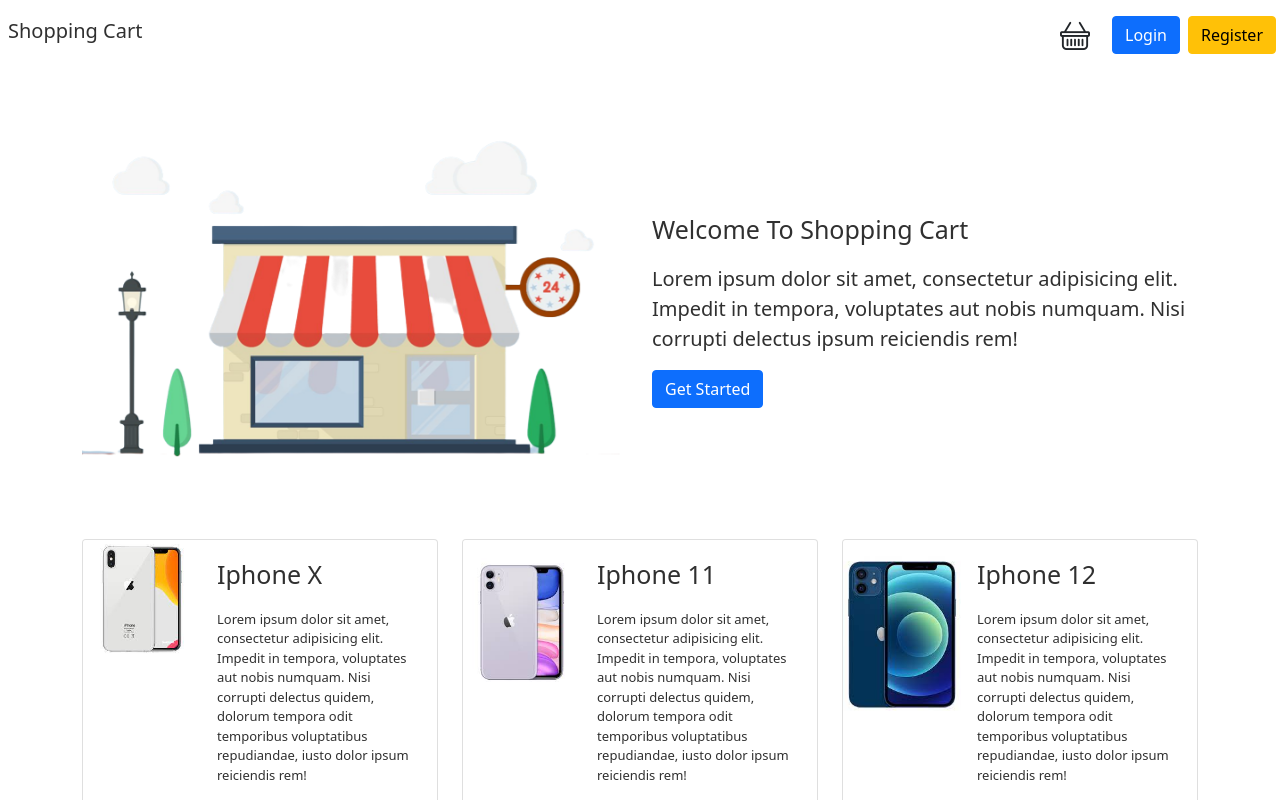
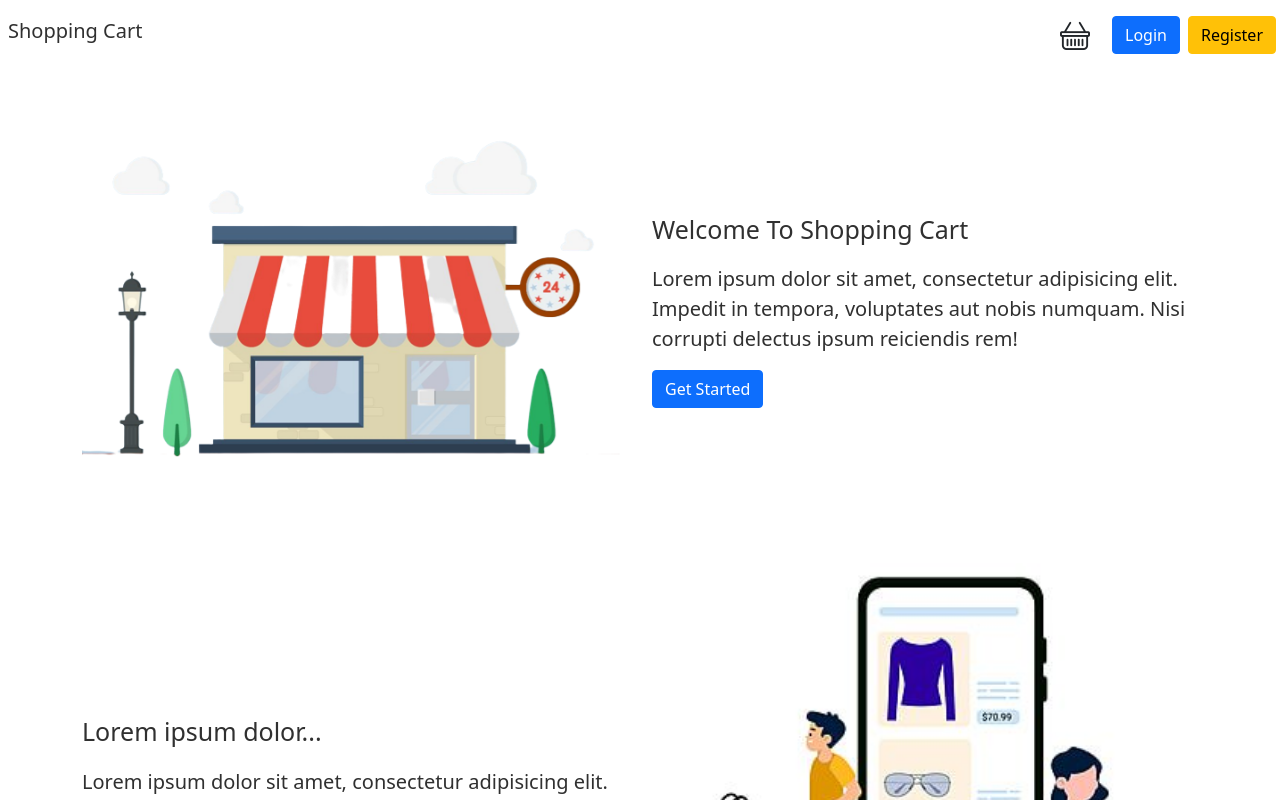
Before and after one commit to alimpp/shopping-cart, a Vue app: page / in a window 1280 px wide. Built offline with nearby package versions, Linux system fonts and the light colour scheme.

Commit message:
fix home page

```diff
--- a/src/components/home/homeDC.vue
+++ b/src/components/home/homeDC.vue
@@ -11,26 +11,20 @@
                   <p class="dark_color size_c">Lorem ipsum dolor sit amet, consectetur adipisicing elit. Impedit in tempora, voluptates aut nobis numquam. Nisi corrupti delectus ipsum reiciendis rem!</p>
                   <coreBtnPrimary @click="goToHome" :getStarted="getStarted" />
               </div>
-          </div>
+           </div>
 
-          <div class="row animate__animated animate__fadeIn" ref="home">
-              <div class="col-sm-4" v-for="data in getData" :key="data.id">
-                   <div class="card mb-3" style="max-width: 540px;">
-                         <div class="row g-0">
-                        <div class="col-md-4">
-                        <img :src="data.img" class="img-fluid rounded-start" alt="ERROR" style="width:100%;">
-                        </div>
-                        <div class="col-md-8">
-                        <div class="card-body">
-                            <p class="dark_color size_b">{{data.name}}</p>
-                            <p class="dark_color size_z">{{data.title}}</p>
-                            <router-link to="/product" class="btn btn-primary">Add To Cart</router-link>
-                        </div>
-                        </div>
-                        </div>
+            <div class="row my-5 animate__animated animate__fadeIn" ref="home">
+              <div class="col-sm-6 justify">
+                  <p class="dark_color size_b">Lorem ipsum dolor...</p>
+                  <p class="dark_color size_c">Lorem ipsum dolor sit amet, consectetur adipisicing elit. Impedit in tempora, voluptates aut nobis numquam. Nisi corrupti delectus ipsum reiciendis rem!</p>
+                  <div>
+                       <router-link to="/product" class="btn btn-secondary">Go To Product</router-link>
                   </div>
-             </div>
-          </div>
+              </div>
+              <div class="col-sm-6">
+                  <img src="./img/shopp.jpg" class="img animate__animated animate__fadeIn" alt="error">
+              </div>
+           </div>
 
          <coreFooter/>
 
@@ -48,7 +42,7 @@
            getStarted : "Get Started" ,
        }
    } ,
-   components : {coreBtnPrimary , coreFooter} ,
+   components : {coreBtnPrimary , coreFooter } ,
    computed : {
        getData(){
           return this.$store.getters['Products/filterProduct']
```
Also changed, not shown: src/components/cores/coreSlider.vue (deleted, +0 -15 lines), src/components/home/img/shop.jpg (deleted), src/components/home/img/shopp.jpg (added).
